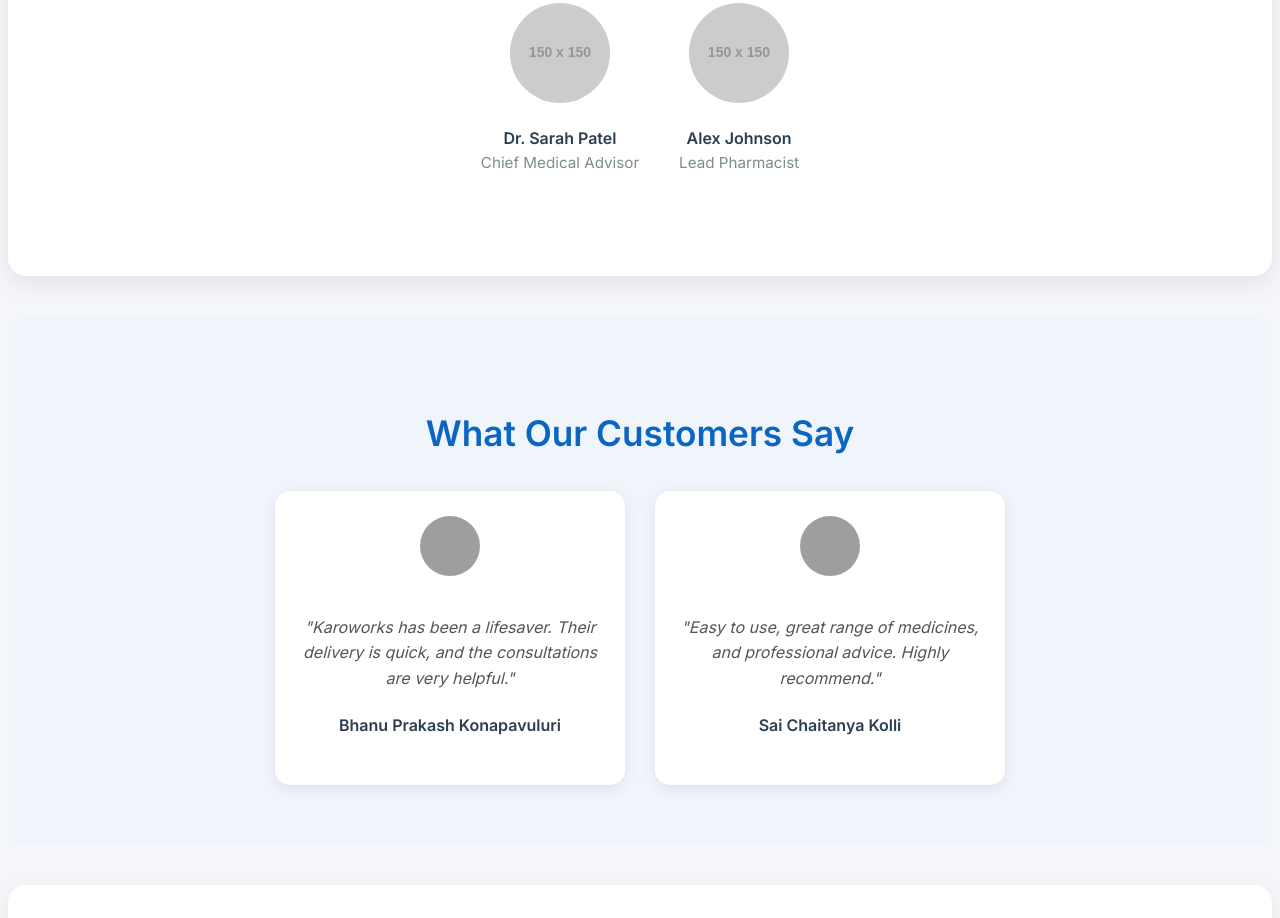
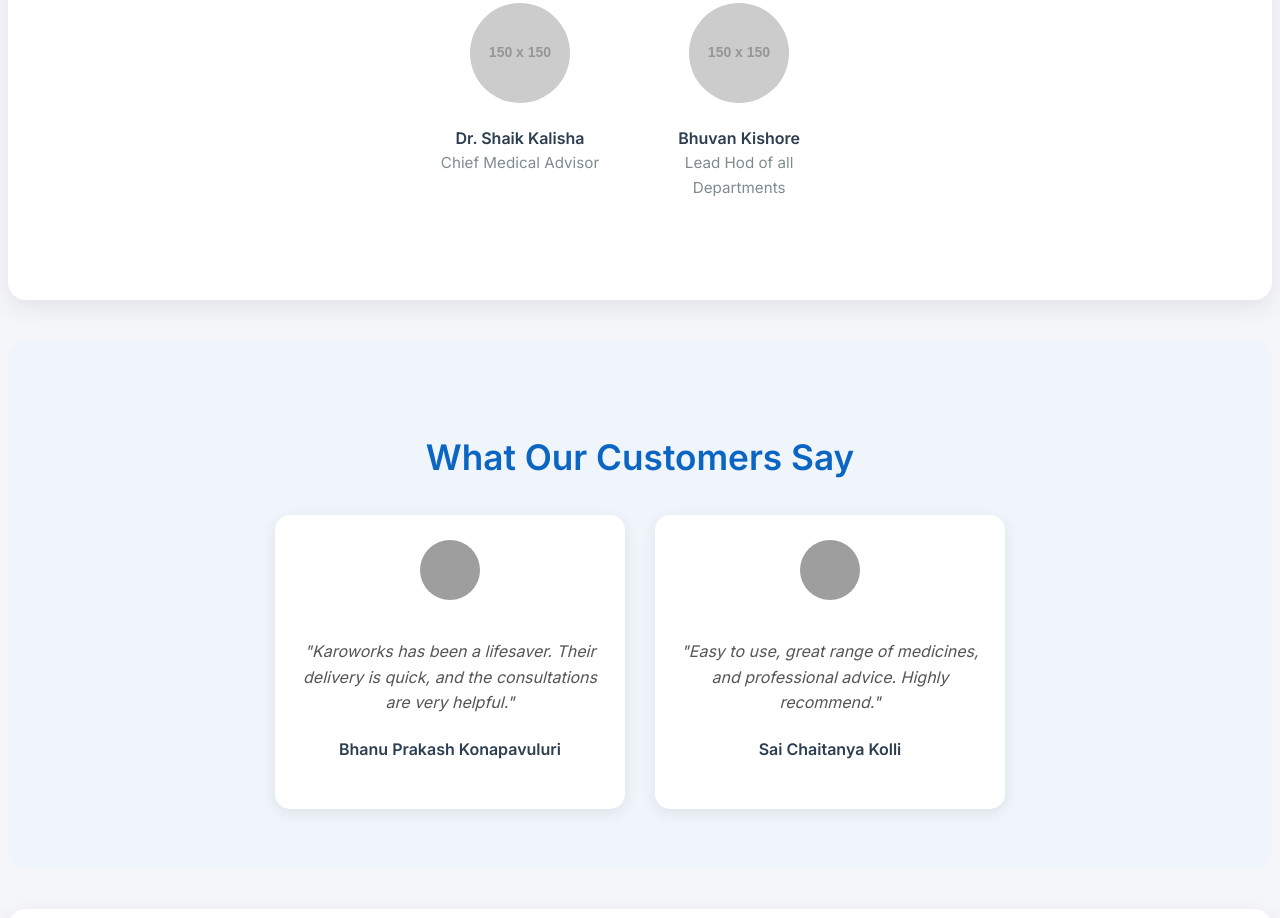
Before and after one commit to ch44-sudo/karoworks, a plain HTML site: page index.html in a window 1280 px wide. Shown: the part 1674-2592 px from the top of the page. Drawn offline with Linux system fonts and the light colour scheme; grey boxes are pictures that could not be loaded; placeholder pictures from the web are drawn by us.

Commit message:
Update index.html

```diff
--- a/index.html
+++ b/index.html
@@ -69,13 +69,13 @@
       <div class="team-grid">
         <div class="team-member">
           <img src="https://via.placeholder.com/150" alt="Dr. Sarah Patel" />
-          <h4>Dr. Sarah Patel</h4>
+          <h4>Dr. Shaik Kalisha</h4>
           <p>Chief Medical Advisor</p>
         </div>
         <div class="team-member">
           <img src="https://via.placeholder.com/150" alt="Alex Johnson" />
-          <h4>Alex Johnson</h4>
-          <p>Lead Pharmacist</p>
+          <h4>Bhuvan Kishore</h4>
+          <p>Lead Hod of all Departments</p>
         </div>
       </div>
     </div>
```
